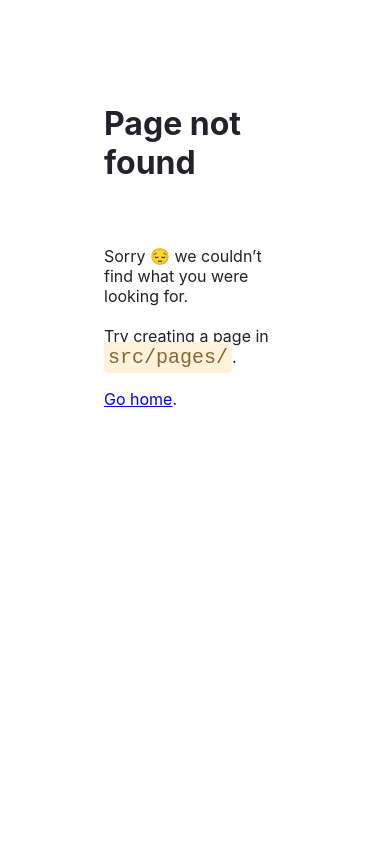
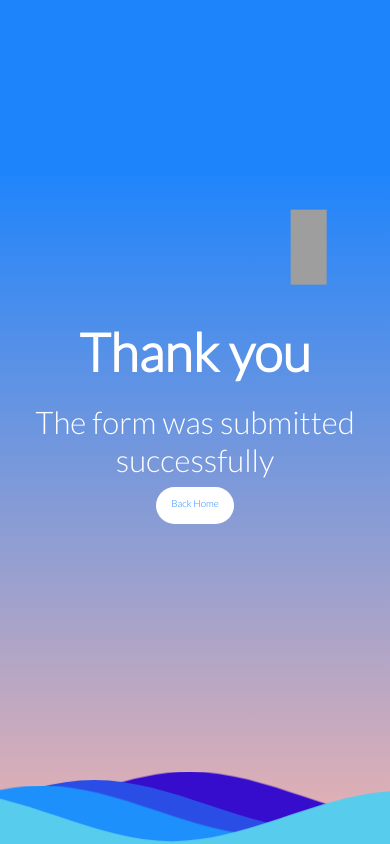
Before and after one commit to OlekVano/portfolio, a Gatsby site: page /thank-you in a window 390 px wide. Before the commit this address had no page. Built offline with nearby package versions, Linux system fonts and the light colour scheme; Gatsby itself is replaced by a stand-in of ours; grey boxes are pictures that could not be loaded.

Commit message:
Added thank you page

```diff
--- a/src/components/ContactMe.jsx
+++ b/src/components/ContactMe.jsx
@@ -8,6 +8,10 @@ const ContactMe = () => {
         <div className={styles.title}>Contact Me</div>
         <div className={styles.formContainer} >
         <form autoComplete='off' className={styles.form} method='POST' action='https://formsubmit.co/59011f3e2aac10c8c0c4f406c0b706a6' enctype='multipart/form-data'>
+          <input type='hidden' name='_next' value='https://olekvano.netlify.app/thank-you' />
+          <input type='hidden' name='_captcha' value='false' />
+          <input type="hidden" name="_autoresponse" value='Thank you for contacting me. Your form was submitted successfully.'></input>
+
           <input className={styles.name} type='text' name='name' placeholder='Full Name' required/>
           <input className={styles.email} type='email' name='email' placeholder='Email' required />
           <textarea className={styles.message} name='message' placeholder='Message' required />
--- /dev/null
+++ b/src/components/ThankYouMain.jsx
@@ -0,0 +1,23 @@
+import React from 'react'
+
+import * as styles from './ThankYouMain.module.css'
+
+import Waves from './Waves'
+import Birds from './Birds'
+
+const ThankYouMain = () => {
+    return (
+        <div className={styles.thankYouMain} >
+            <title>Thank you</title>
+            <Birds />
+            <div className={styles.main} >
+                <div className={styles.title} >Thank you</div>
+                <div className={styles.subtitle}>The form was submitted successfully</div>
+                <a className={styles.btn} href='/' >Back Home</a>
+            </div>
+            <Waves />
+        </div>
+    )
+}
+
+export default ThankYouMain
--- /dev/null
+++ b/src/components/ThankYouMain.module.css
@@ -0,0 +1,124 @@
+.thankYouMain {
+    min-height: 100vh;
+    text-align: center;
+    background: rgb(30,132,252);
+    background: -moz-linear-gradient(to bottom, rgb(30,132,252) 20%,#ebb2b1 100%);
+    background: -webkit-linear-gradient(to bottom, rgb(30,132,252) 20%,#ebb2b1 100%);
+    background: linear-gradient(to bottom, rgb(30,132,252) 20%,#ebb2b1 100%);
+    display: flex;
+    flex-direction: column;
+    justify-content: flex-end;
+    color: white;
+}
+
+.main {
+    position: absolute;
+    width: 100%;
+    height: 100vh;
+    left: 0;
+    top: 0;
+    display: flex;
+    flex-direction: column;
+    justify-content: center;
+}
+
+.title,
+.subtitle {
+    width: 90%;
+    margin-left: auto;
+    margin-right: auto;
+}
+
+.title {
+    font-size: 7vw;
+    font-weight: 800;
+}
+
+.subtitle {
+    margin-top: 2vw;
+    font-size: 2vw;
+    margin-left: auto;
+    margin-right: auto;
+}
+
+.btn {
+    background-color: white;
+    border-radius: 20px;
+    width: fit-content;
+    font-size: 2.5vw;
+    margin-left: auto;
+    margin-right: auto;
+    text-align: center;
+    margin-top: 2vw;
+    text-decoration: none;
+    color: rgb(30,132,252);
+    padding: 10px 15px 15px 15px;
+    transition: padding 0.5s, border-radius 0.5s;
+}
+
+.btn:hover {
+    padding: 5px 50px 7.5px 50px;
+    border-radius: 15px;
+}
+
+@media (max-width: 1400px) {
+    .title {
+        font-size: 7.5vw;
+    }
+
+    .subtitle {
+        font-size: 2.5vw;
+    }
+}
+
+@media (max-width: 1200px) {
+    .title {
+        font-size: 8vw;
+    }
+
+    .subtitle {
+        font-size: 3vw;
+    }
+}
+
+@media (max-width: 1000px) {
+    .title {
+        font-size: 8.5vw;
+    }
+
+    .subtitle {
+        font-size: 3.5vw;
+    }
+}
+
+@media (max-width: 800px) {
+    .title {
+        font-size: 9.5vw;
+    }
+
+    .subtitle {
+        font-size: 4.5vw;
+    }
+}
+
+@media (max-width: 600px) {
+    .title {
+        font-size: 12vw;
+    }
+
+    .subtitle {
+        font-size: 6vw;
+        margin-top: 5vw;
+    }
+}
+
+@media (max-width: 400px) {
+    .title {
+        font-size: 13.5vw;
+    }
+
+    .subtitle {
+        font-size: 8vw;
+        margin-top: 5vw;
+    }
+}
--- /dev/null
+++ b/src/pages/thank-you.js
@@ -0,0 +1,13 @@
+import React from 'react'
+
+import ThankYouMain from '../components/ThankYouMain'
+
+import '../index.css'
+
+const ThankYouPage = () => {
+  return (
+    <ThankYouMain />
+  )
+}
+
+export default ThankYouPage
```
